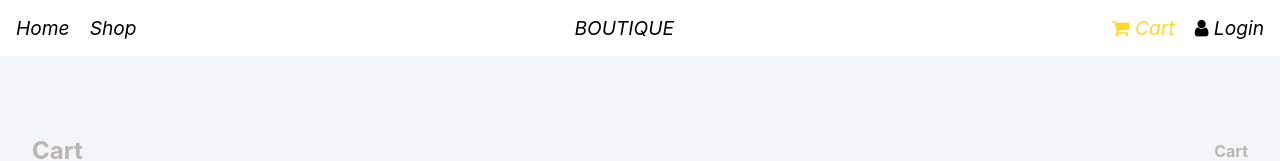
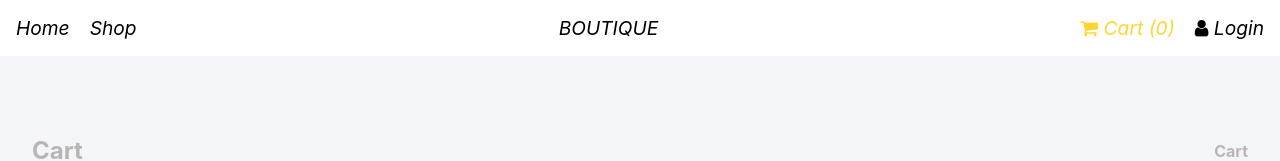
Before and after one commit to hieuphan07/React-Apple-store, a React (Create React App) app: page /cart in a window 1280 px wide. Shown: the top 161 px of the page. Built offline with nearby package versions, Linux system fonts and the light colour scheme.

Commit message:
Update number item for Main Navigation

```diff
--- a/src/MainNavigation/MainNavigation.js
+++ b/src/MainNavigation/MainNavigation.js
@@ -5,11 +5,14 @@ import classes from './MainNavigation.module.css';
 
 const NavBar = () => {
   const loginedUser = useSelector(state => state.user);
+  const cartItems = useSelector(state => state.cartItems);
   const dispatch = useDispatch();
 
   const logoutHandler = () => {
     dispatch({ type: 'LOGOUT' })
   }
+
+  const numberItems = cartItems.length;
 
   return (
     <header className={classes['main-header']}>
@@ -42,7 +45,7 @@ const NavBar = () => {
                   to='/cart'
                   className={({ isActive }) => isActive ? classes.active : undefined}>
                   <i className="fa fa-shopping-cart"></i>
-                  {' '}Cart
+                  {' '}Cart{' '}{`(${numberItems})`}
                 </NavLink>
               </li>
               <li>
--- a/src/components/Cart/ShoppingCart.js
+++ b/src/components/Cart/ShoppingCart.js
@@ -11,7 +11,7 @@ import classes from './ShoppingCart.module.css';
 
 const ShoppingCart = () => {
   const cartItems = useSelector(state => state.cartItems);
-  console.log(cartItems);
+
   const itemsList = cartItems.map(item =>
     <Item
       key={item._id.$oid}
```
